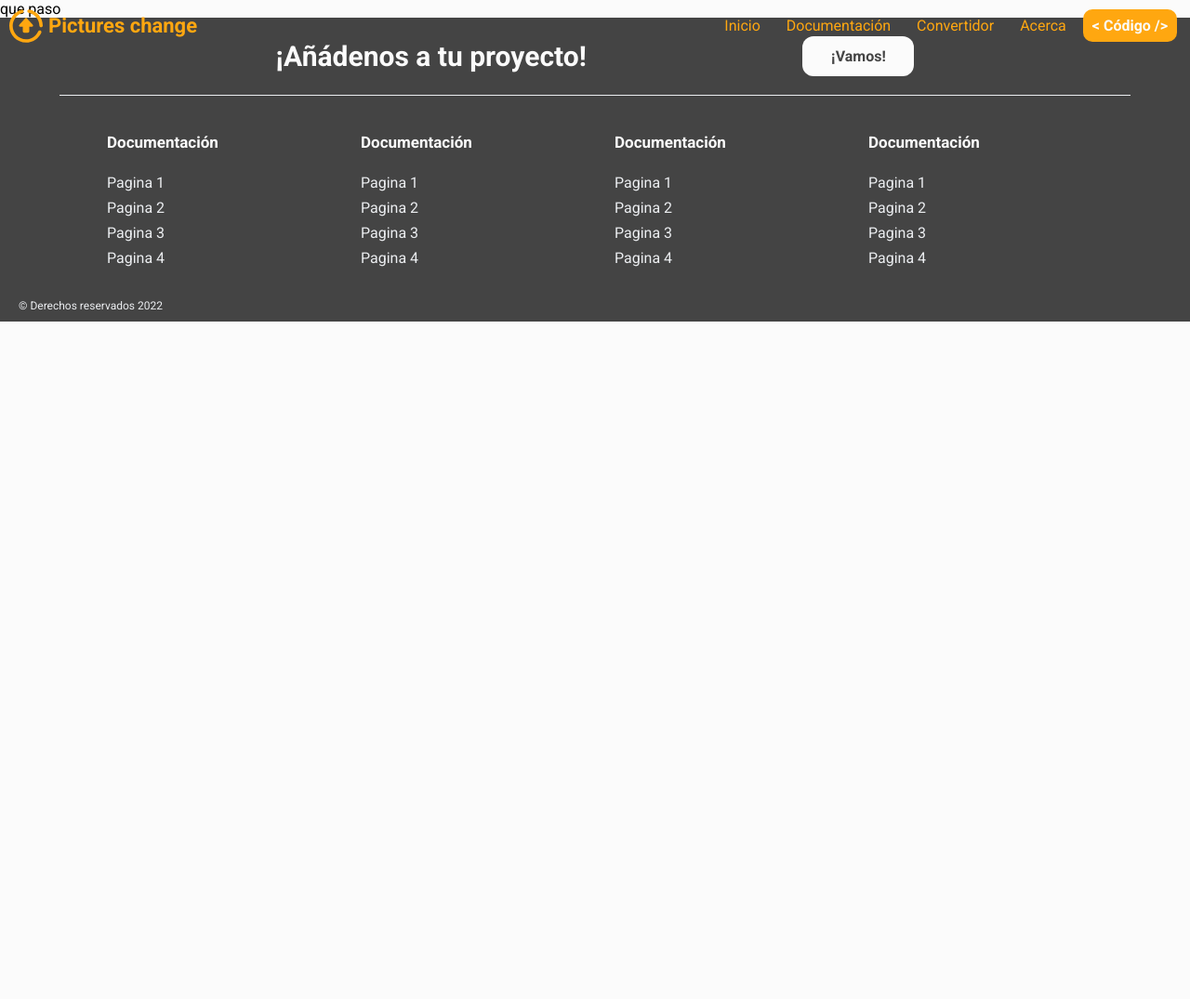
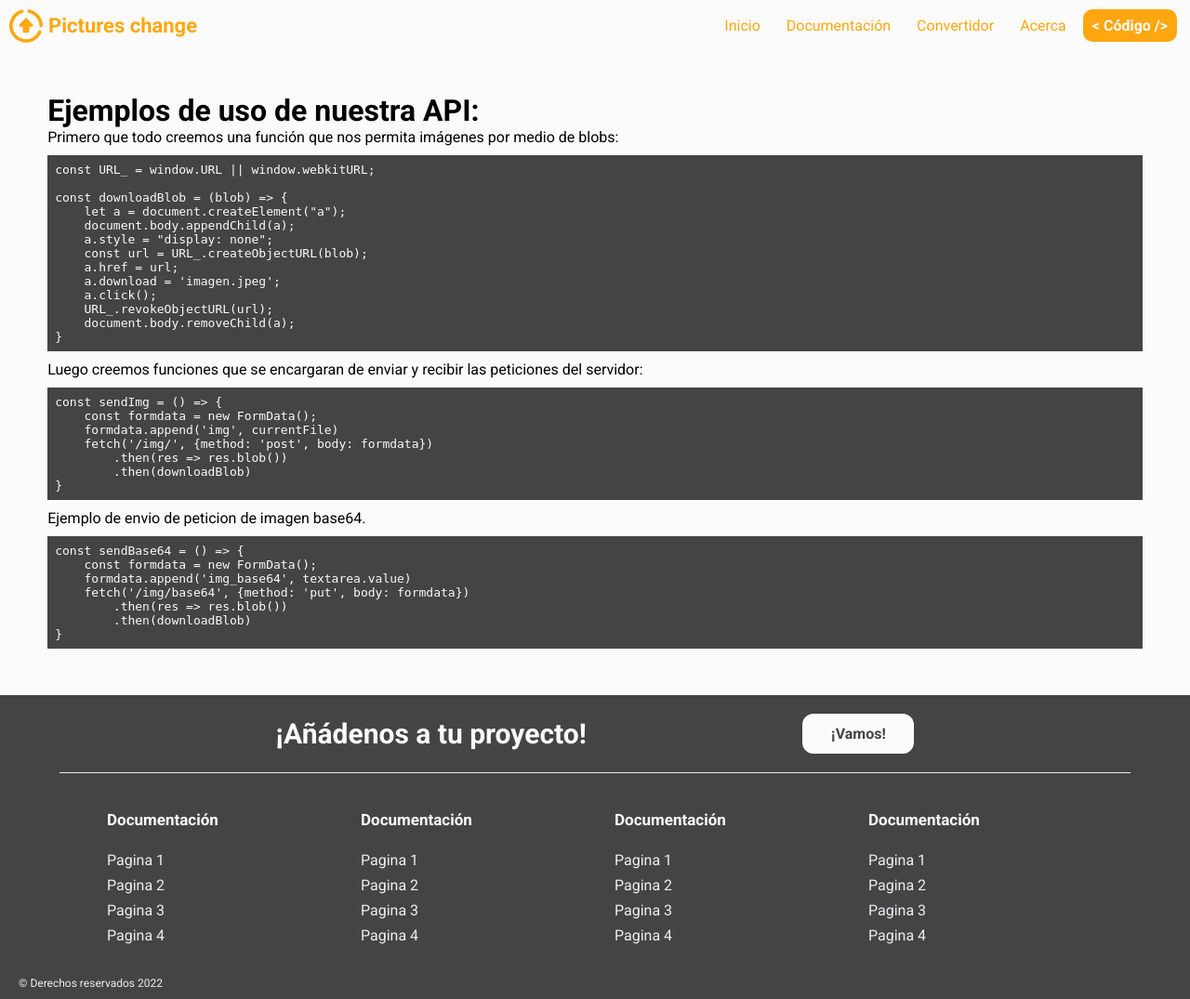
Before and after one commit to Omar-glitch/pictures_change, a FastAPI app: page /code in a window 1280 px wide. Shown: the whole page at 93% size. Before the commit the page ends 346 px from the top, so only its background shows below. Run offline with FastAPI, Linux system fonts and the light colour scheme.

Commit message:
code template

```diff
--- a/main.py
+++ b/main.py
@@ -3,10 +3,19 @@ from fastapi.responses import HTMLResponse, JSONResponse
 from routes import img_route
 from fastapi.templating import Jinja2Templates
 from fastapi.staticfiles import StaticFiles
+from fastapi.middleware.cors import CORSMiddleware
 
 app = FastAPI()
 app.include_router(img_route.route)
 app.mount('/static', StaticFiles(directory='static'), name="static")
+
+origins = ['*']
+app.add_middleware(CORSMiddleware,
+    allow_origins=origins,
+    allow_credentials=True,
+    allow_methods=["*"],
+    allow_headers=["*"],
+)
 
 templates = Jinja2Templates(directory='templates')
 
--- /dev/null
+++ b/static/css/code.css
@@ -0,0 +1,23 @@
+main {
+    width: 100%;
+    padding: 0 4%;
+    padding-top: 100px;
+    margin-bottom: 50px;
+}
+
+main > h1 {
+
+}
+
+main > p {
+    margin-bottom: 10px;
+}
+
+pre {
+    padding: 0.5rem;
+    background-color: var(--dark);
+    margin-bottom: 10px;
+    color: var(--light);
+    white-space: pre-wrap;
+    hyphens: auto;
+}
--- a/templates/about.html
+++ b/templates/about.html
@@ -8,6 +8,7 @@
 <main class="main">
     <section class="main-title">
         <h1>Sobre nosotros</h1>
+        <hr>
         <p>Lorem ipsum dolor sit amet consectetur, adipisicing elit. Eum, voluptatibus.</p>
     </section>
 </main>
--- a/templates/code.html
+++ b/templates/code.html
@@ -1,12 +1,48 @@
 {% extends "layout.html" %}
 
-{% block title %}Convertes | Pictures change{% endblock %}
+{% block title %}Code | Pictures change{% endblock %}
 
 {% block links %}
+<link rel="stylesheet" href="{{ url_for('static', path='css/code.css') }}">
 {% endblock %}
 
 {% block content %}
-<p>que paso</p>
+<main>
+    <h1>Ejemplos de uso de nuestra API: </h1>
+    <!-- <iframe src="http://localhost:8000/converter" width="500px" height="500px"> -->
+    <p>Primero que todo creemos una función que nos permita imágenes por medio de blobs:</p>
+    <pre>const URL_ = window.URL || window.webkitURL;
+
+const downloadBlob = (blob) => {
+    let a = document.createElement("a");
+    document.body.appendChild(a);
+    a.style = "display: none";
+    const url = URL_.createObjectURL(blob);
+    a.href = url;
+    a.download = 'imagen.jpeg';
+    a.click();
+    URL_.revokeObjectURL(url);
+    document.body.removeChild(a);
+}</pre>
+    <p>Luego creemos funciones que se encargaran de enviar y recibir las peticiones del servidor:</p>
+    <pre>
+const sendImg = () => {
+    const formdata = new FormData();
+    formdata.append('img', currentFile)
+    fetch('/img/', {method: 'post', body: formdata})
+        .then(res => res.blob())
+        .then(downloadBlob)
+}</pre>
+    <p>Ejemplo de envio de peticion de imagen base64.</p>
+    <pre>
+const sendBase64 = () => {
+    const formdata = new FormData();
+    formdata.append('img_base64', textarea.value)
+    fetch('/img/base64', {method: 'put', body: formdata})
+        .then(res => res.blob())
+        .then(downloadBlob)
+}</pre>
+</main>
 {% endblock %}
 
 {% block scripts %}
--- a/templates/converter.html
+++ b/templates/converter.html
@@ -1,6 +1,6 @@
 {% extends "layout.html" %}
 
-{% block title %}Convertes | Pictures change{% endblock %}
+{% block title %}Converter | Pictures change{% endblock %}
 
 {% block links %}
 <link rel="stylesheet" href="{{ url_for('static', path='css/converter.css') }}">
@@ -14,7 +14,7 @@
 </section>
 <section id="add_img">
     <h1>Convierte tus imágenes</h1>
-    <p class="null">Lorem ipsum dolor sit amet consectetur adipisicing elit. Fuga, quos necessitatibus! Aut, officia dolor tempora eligendi voluptas ex ipsa cumque!</p>
+    <p class="null">Comienza convirtiendo tus imágenes de una forma fácil. Agréganos a tu template por medio de <a href="/code">iframes.</a></p>
     <label class="img_container" for="file" id="file_label">
         <svg viewBox="0 0 122.88 88.98" style="enable-background:new 0 0 122.88 88.98" xml:space="preserve"><style type="text/css">.st0{fill-rule:evenodd;clip-rule:evenodd;}</style><g><path class="st0" d="M85.33,16.83c12.99-9.83,31.92,1.63,31.92,13.63c0,7.75-2.97,10.79-7.57,14.03 c23.2,12.41,12.7,39.86-7.54,44.49l-70.69,0c-33.2,0-45.48-44.99-10.13-55.89C14.69,6.66,66.5-17.2,85.33,16.83L85.33,16.83z M53.37,69.54V53.66H39.16l22.29-26.82l22.29,26.82H69.53v15.88H53.37L53.37,69.54z"/></g></svg>
         <p>Ingrese su archivo</p>
```
Also changed, not shown: static/css/converter.css (+6 -3 lines), static/js/converter.js (+62 -74 lines).
